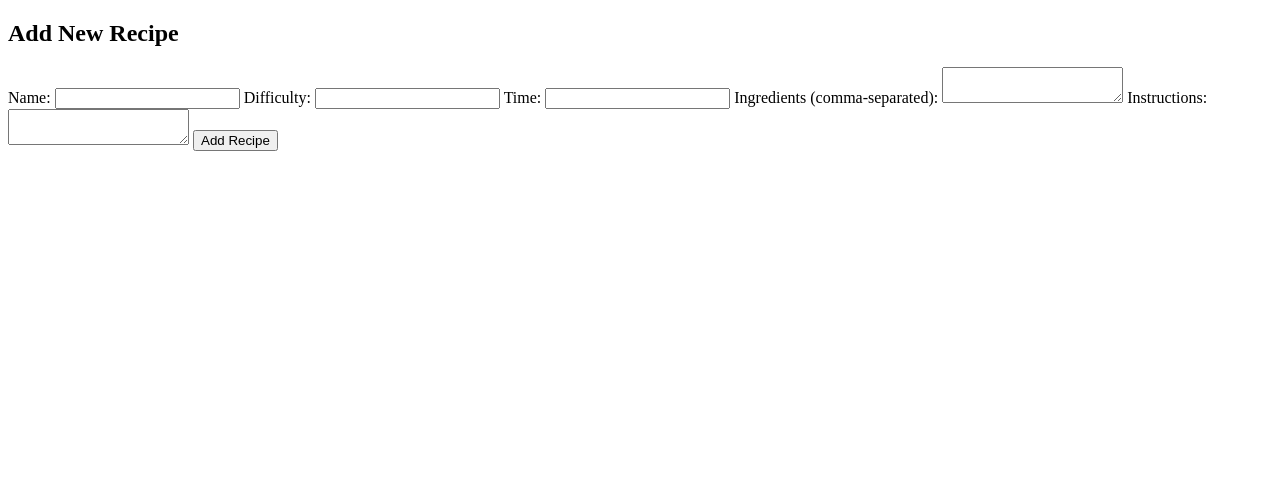
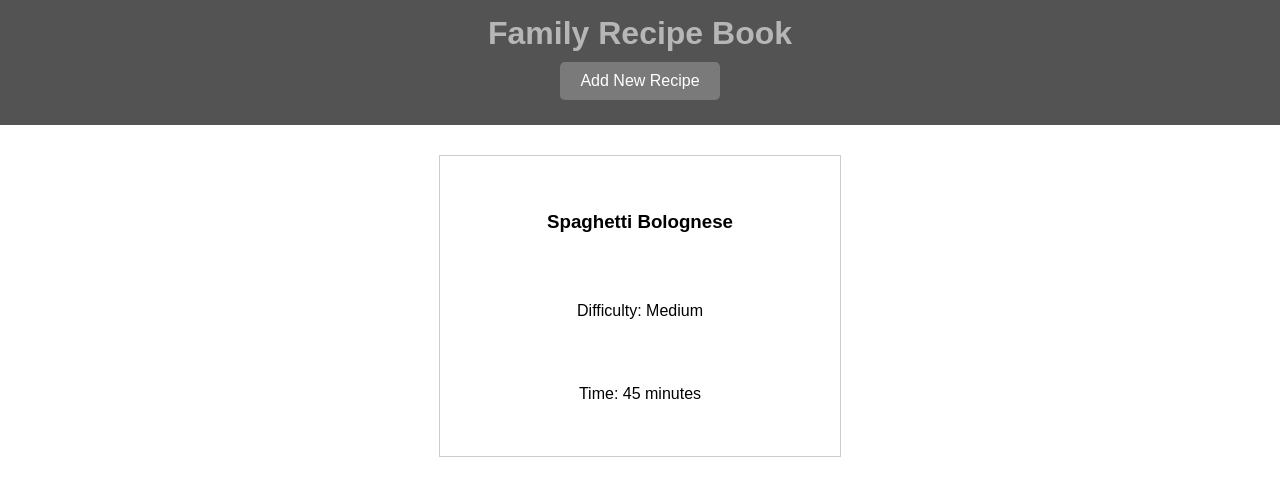
Before and after one commit to Crushest/JS-Website, a plain HTML site: page index.html in a window 1280 px wide. Drawn offline with Linux system fonts and the light colour scheme.

Commit message:
CSS update

```diff
--- a/index.html
+++ b/index.html
@@ -3,16 +3,23 @@
 <head>
   <meta charset="UTF-8">
   <meta name="viewport" content="width=device-width, initial-scale=1.0">
-  <link rel="stylesheet" href="styles.css">
+  <link rel="stylesheet" href="recipe.css">
   <title>Family Recipe Book</title>
 </head>
 <body>
+
+<header>
+  <h1>Family Recipe Book</h1>
+  <button class="add-recipe-button" onclick="openAddRecipeModal()">Add New Recipe</button>
+</header>
 
 <div class="recipe-container" id="recipeContainer">
   <!-- Recipe Cards Go Here -->
 </div>
 
-<div class="add-recipe-form" id="addRecipeForm">
+<div class="add-recipe-modal" id="addRecipeModal">
+  <div class="modal-content">
+    <span class="close" onclick="closeAddRecipeModal()">&times;</span>
     <h2>Add New Recipe</h2>
     <form id="recipeForm">
       <label for="recipeName">Name:</label>
@@ -33,7 +40,8 @@
       <button type="button" onclick="addRecipe()">Add Recipe</button>
     </form>
   </div>
+</div>
 
-<script src="scripts.js"></script>
+<script src="recipe.js"></script>
 </body>
 </html>
--- a/recipe.css
+++ b/recipe.css
@@ -0,0 +1,108 @@
+body {
+    font-family: Arial, sans-serif;
+    margin: 0;
+  }
+
+  header {
+    background-color: #535353;
+    color: rgb(182, 182, 182);
+    padding: 15px;
+    text-align: center;
+  }
+
+  h1 {
+    margin: 0;
+  }
+
+  .add-recipe-button {
+    background-color: rgb(122, 122, 122);
+    color: #fff;
+    padding: 10px 20px;
+    border: none;
+    border-radius: 5px;
+    cursor: pointer;
+    font-size: 16px;
+    margin: 10px;
+  }
+
+  .recipe-container {
+    display: flex;
+    flex-wrap: wrap;
+    justify-content: space-around;
+    margin-top: 20px;
+  }
+
+  .recipe-card {
+    width: 400px;
+    height: 300px;
+    border: 1px solid #ccc;
+    margin: 10px;
+    perspective: 1000px;
+  }
+
+  .recipe-card:hover .card-inner {
+    transform: rotateY(180deg);
+  }
+
+  .card-inner {
+    width: 100%;
+    height: 100%;
+    transform-style: preserve-3d;
+    transition: transform 0.5s;
+  }
+
+  .card-face {
+    position: absolute;
+    width: 100%;
+    height: 100%;
+    backface-visibility: hidden;
+    display: flex;
+    flex-direction: column;
+    justify-content: space-around;
+    align-items:center ;
+    padding: 20px;
+    box-sizing: border-box;
+  }
+
+  .front-face {
+    background-color: #fff;
+  }
+
+  .back-face {
+    background-color: #f0f0f0;
+    transform: rotateY(180deg);
+  }
+
+  /*Add Recipe Modal*/
+  .add-recipe-modal {
+    display: none;
+    position: fixed;
+    top: 0;
+    left: 0;
+    width: 100%;
+    height: 100%;
+    background-color: rgba(0, 0, 0, 0.5);
+  }
+
+  .modal-content {
+    background-color: #fff;
+    padding: 20px;
+    width: 50%;
+    margin: 10% auto;
+    border-radius: 25px;
+  }
+
+  .close {
+    color: #aaa;
+    float: right;
+    font-size: 28px;
+    font-weight: bold;
+    cursor: pointer;
+  }
+
+  .close:hover,
+  .close:focus {
+    color: black;
+    text-decoration: none;
+    cursor: pointer;
+  }
```
Lines whose indentation alone changed are shown as unchanged.
